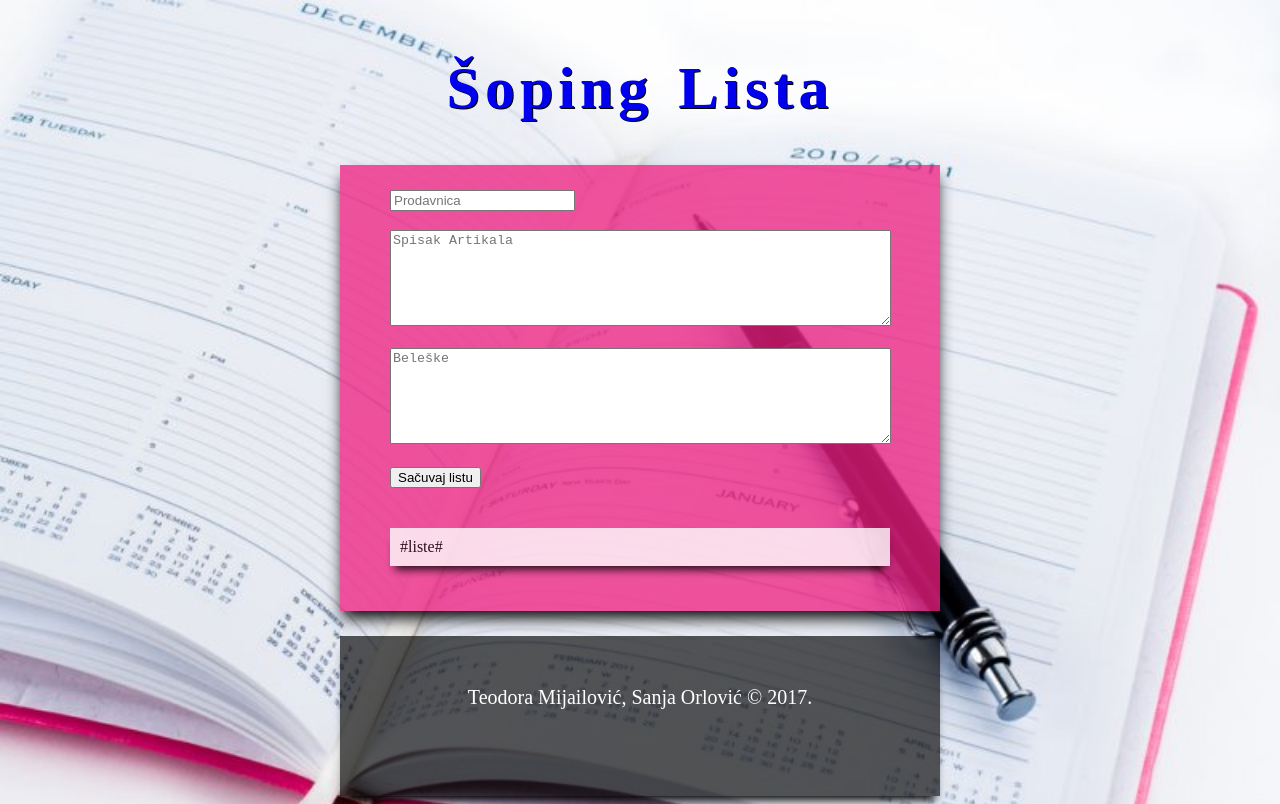
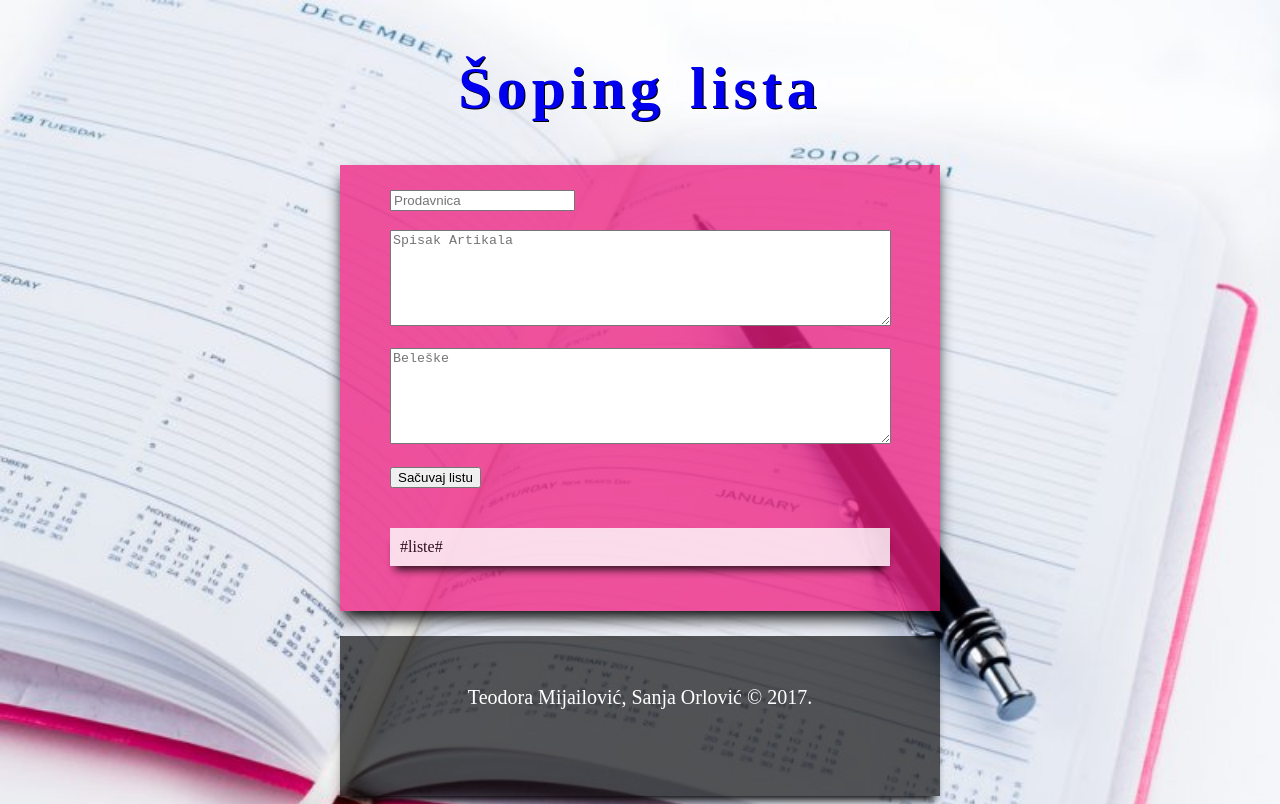
Before and after one commit to TeaSanja/Projekat, a website: page index.html in a window 1280 px wide. Drawn offline with Linux system fonts and the light colour scheme.

Commit message:
Update index.html

```diff
--- a/index.html
+++ b/index.html
@@ -11,7 +11,7 @@
 
   <body>
       <div id="header">
-            <h1><a href="index.html">Šoping Lista</a></h1>
+            <h1><a href="index.html">Šoping lista</a></h1>
       </div>
 
         <div id="wrapper">
```
